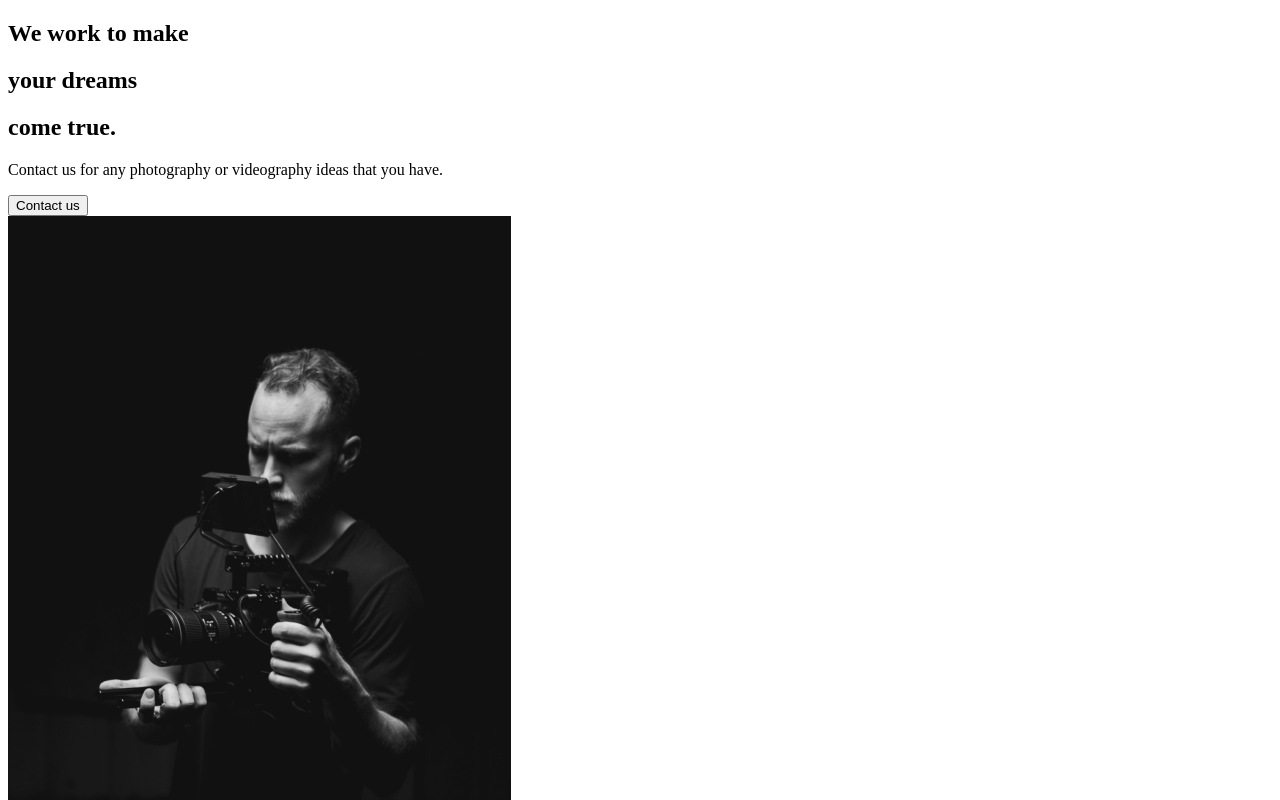
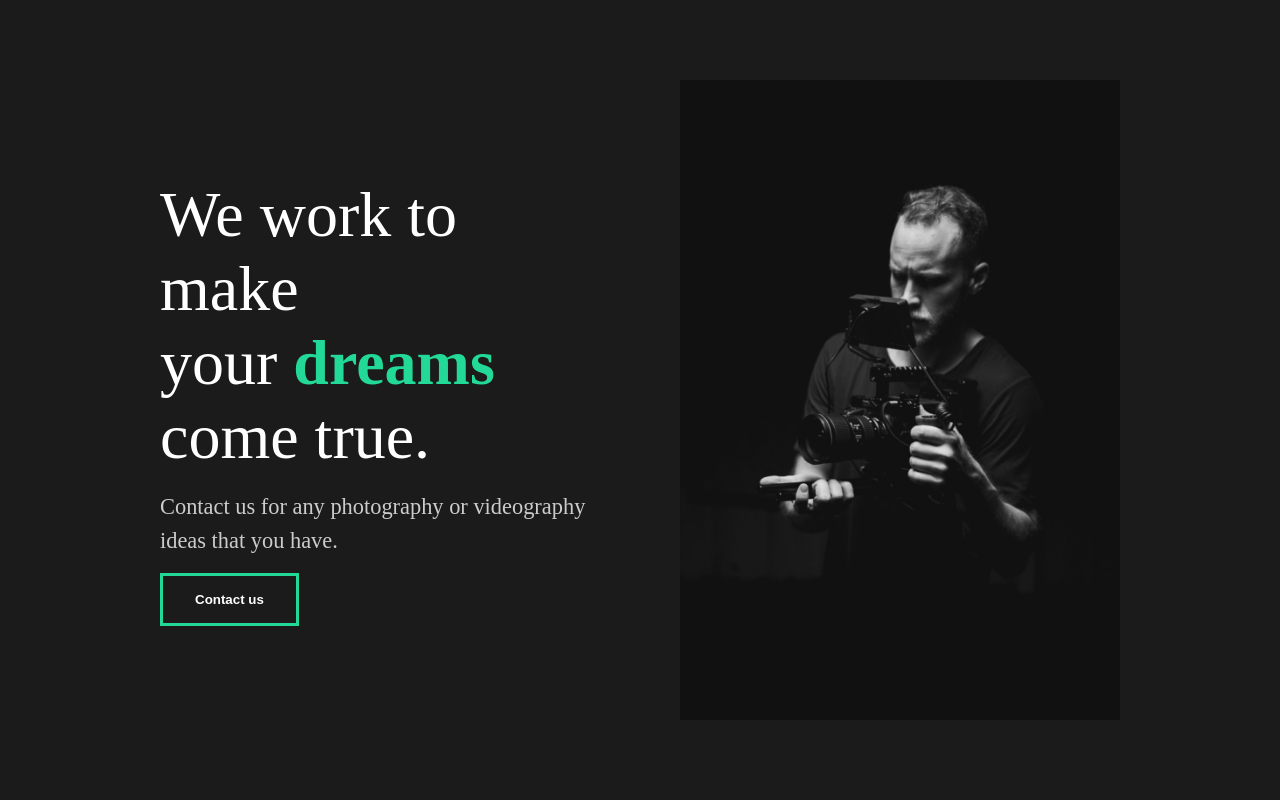
Before and after one commit to joe-ashwell/capture, a React (Create React App) app: page / in a window 1280 px wide. Shown: the top 800 px of the page. Built offline with nearby package versions, Linux system fonts and the light colour scheme.

Commit message:
Add styling to the about hero

```diff
--- a/src/App.js
+++ b/src/App.js
@@ -1,9 +1,11 @@
 import React from "react";
 import AboutUs from "./pages/AboutUs";
+import GlobalStyle from "./components/GlobalStyles";
 
 function App() {
   return (
     <div className="App">
+      <GlobalStyle />
       <AboutUs />
     </div>
   );
--- a/src/components/AboutSection.js
+++ b/src/components/AboutSection.js
@@ -4,7 +4,7 @@
 
 const AboutSection = () => {
   return (
-    <div>
+    <AboutDiv>
       <DescriptionDiv>
         <TitleDiv>
           <HideDiv>
@@ -27,13 +27,41 @@
       <ImageDiv>
         <img src={home1} alt="man with camera" />
       </ImageDiv>
-    </div>
+    </AboutDiv>
   );
 };
 
-const DescriptionDiv = Styled.div``;
+const AboutDiv = Styled.div`
+  min-height: 80vh;
+  display: flex;
+  align-items: center;
+  justify-content: space-between;
+  padding: 5rem 10rem;
+  color: white;
+`;
+
+const DescriptionDiv = Styled.div`
+  flex: 1;
+  padding-right: 5rem;
+  h2 {
+    font-weight: lighter;
+  }
+`;
+
 const TitleDiv = Styled.div``;
-const HideDiv = Styled.div``;
-const ImageDiv = Styled.div``;
+
+const HideDiv = Styled.div`
+  overflow: hidden;
+`;
+
+const ImageDiv = Styled.div`
+  flex: 1;
+  overflow: hidden;
+  img {
+    width: 100%;
+    height: 80vh;
+    object-fit: cover;
+  }
+`;
 
 export default AboutSection;
--- /dev/null
+++ b/src/components/GlobalStyles.js
@@ -0,0 +1,60 @@
+import { createGlobalStyle } from "styled-components";
+
+const GlobalStyle = createGlobalStyle`
+  *{
+    margin: 0;
+    padding: 0;
+    box-sizing: border-box;
+  }
+
+  body {
+    background-color: #1b1b1b;
+  }
+
+  button {
+    font-weight: bold;
+    font-size: 1.1.rem;
+    cursor: pointer;
+    padding: 1rem 2rem;
+    border: 3px solid #23d997;
+    background: transparent;
+    color: white;
+    transition: all 0.5s ease;
+    &:hover {
+      color: white;
+      background-color: #23d997;
+    }
+  }
+
+  h2 {
+    font-weight: lighter;
+    font-size: 4rem;
+  }
+
+  h3 {
+    color: white;
+  }
+
+  h4 {
+    font-weight: bold;
+  }
+
+  a {
+    font-size: 1.1rem;
+  }
+
+  span {
+    font-weight: bold;
+    color: #23d997;
+  }
+
+  p {
+    padding: 1rem 0;
+    font-size: 1.4rem;
+    color: #ccc;
+    line-height: 150%;
+  }
+
+`;
+
+export default GlobalStyle;
```
Also changed, not shown: 2 other files (tests, documents, lock files or other folders).
